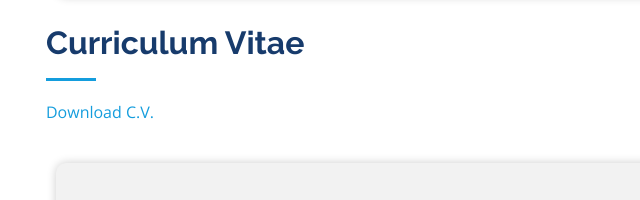
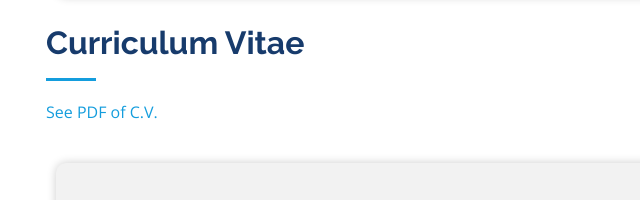
Before and after one commit to James-Brown12/James-Brown12.github.io, a plain HTML site: page index.html in a window 1280 px wide. Shown: the part 2286-2486 px from the top of the page, 264-904 px from the left. Drawn offline with nearby package versions, Linux system fonts and the light colour scheme.

Commit message:
Update index.html

```diff
--- a/index.html
+++ b/index.html
@@ -175,10 +175,7 @@
 
         <div class="section-title">
           <h2>Curriculum Vitae</h2>
-          <a href="assets/downloads/James_Brown_CV.pdf" download="James_Brown_CV.pdf">
-        <span>Download C.V.</span>
-    </a>
-
+          <a href="assets\dowloads\James_Brown_CV.pdf" download="James_Brown_CV.pdf"><span>See PDF of C.V.</span> </a>
         </div>
 
         <div class="content">
```
